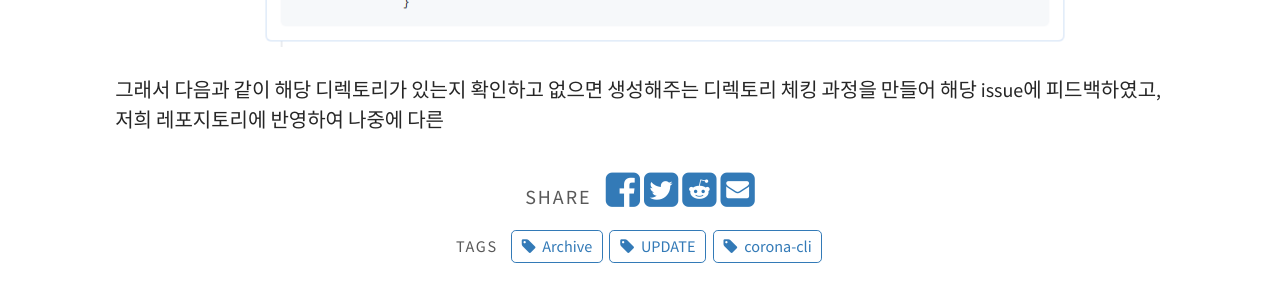
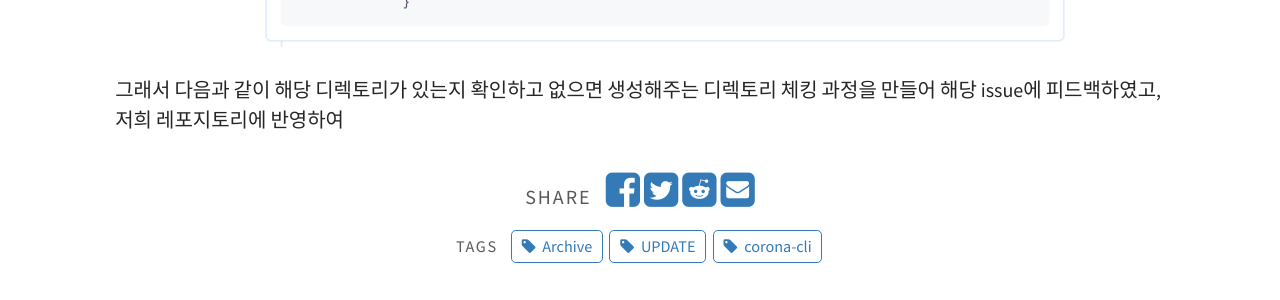
Before and after one commit to 20-2-SKKU-OSS/2020-2-OSS-2, a Jekyll site: the page built from _posts/2020-11-20-[UPDATE]-CSV-export-에러해결.md, in a window 1280 px wide. Shown: the part 910-1210 px from the top of the page. Built offline with Jekyll 4.4.1, drawn with Linux system fonts in a browser that asks for light colours.

Commit message:
Update 2020-11-20-[UPDATE]-CSV-export-에러해결.md

```diff
--- a/_posts/2020-11-20-[UPDATE]-CSV-export-에러해결.md
+++ b/_posts/2020-11-20-[UPDATE]-CSV-export-에러해결.md
@@ -18,4 +18,4 @@ feature-img:
 ![jyt_02.png](/2020-2-OSS-2/assets/img/jyt_02.png)
 
 그래서 다음과 같이 해당 디렉토리가 있는지 확인하고 없으면 생성해주는 디렉토리 체킹 과정을 만들어 해당 issue에 피드백하였고,
-저희 레포지토리에 반영하여 나중에 다른
+저희 레포지토리에 반영하여
```
